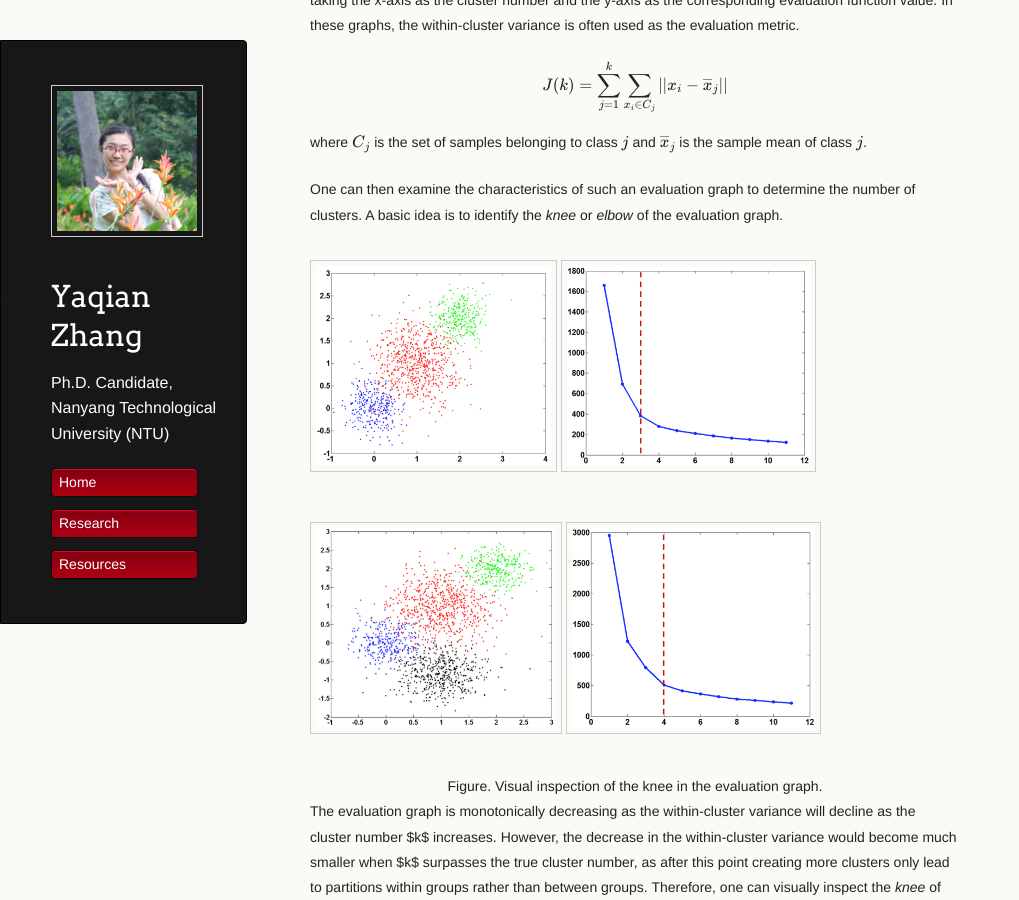
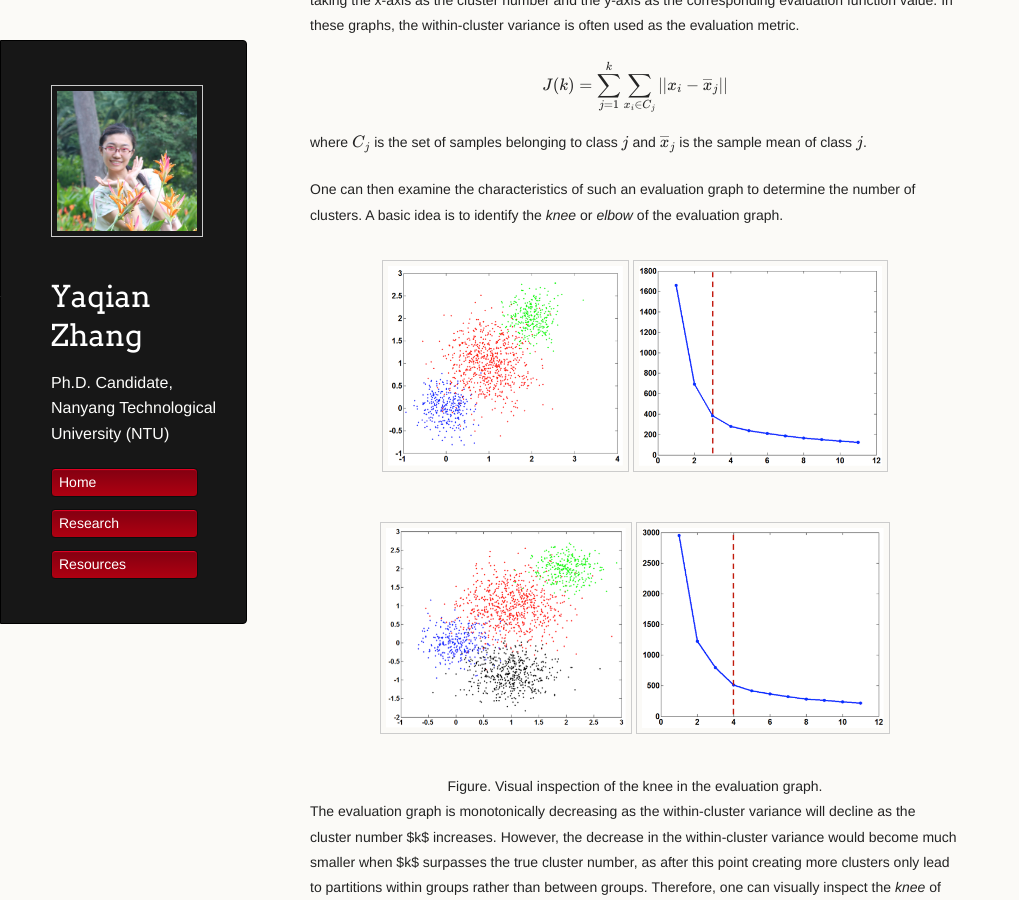
Before and after one commit to YaqianZhang/yaqianzhang.github.io, a Jekyll site: the page built from _posts/2017-05-16-determining-the-number-of-clusters.md, in a window 1280 px wide and 900 px high, scrolled down 524 px. Shown: the whole window, without its empty margins (0-1019 px from the left). Built offline with Jekyll 4.4.1, drawn with Linux system fonts in a browser that asks for light colours; formulas are drawn with MathJax 3.

Commit message:
Update 2017-05-16-determining-the-number-of-clusters.md

```diff
--- a/_posts/2017-05-16-determining-the-number-of-clusters.md
+++ b/_posts/2017-05-16-determining-the-number-of-clusters.md
@@ -20,7 +20,7 @@ $$J(k)=\sum\limits_{j=1}^{k}\sum\limits_{x_i\in C_j}||x_i-\overline{x}_j||$$
 where $$C_j$$ is the set of samples belonging to class $$j$$ and  $$\overline{x}_j$$ is the sample mean of class $$j$$.
 
 One can then examine the characteristics of such an evaluation graph to determine the number of clusters. A basic idea is to identify the _knee_ or _elbow_ of the evaluation graph.
-<figure>
+<figure style="text-align:center">
 <img src="/images/curvature_pic/fig1_1.png"  height="200" />
 <img src="/images/curvature_pic/fig1_2.png"  height="200" />
 <img src="/images/curvature_pic/fig1_3.png"  height="200" />
```
